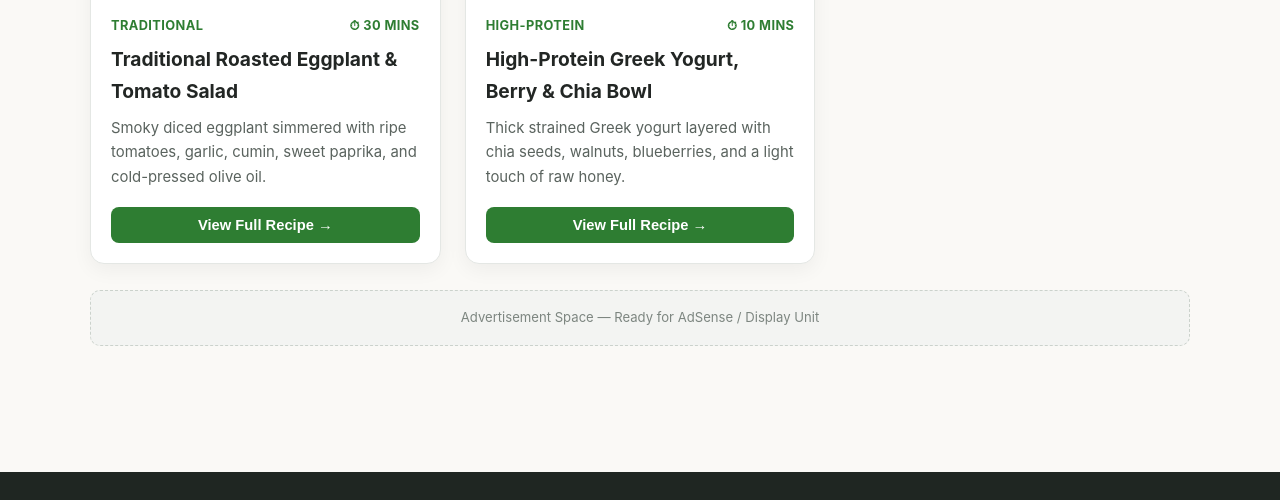
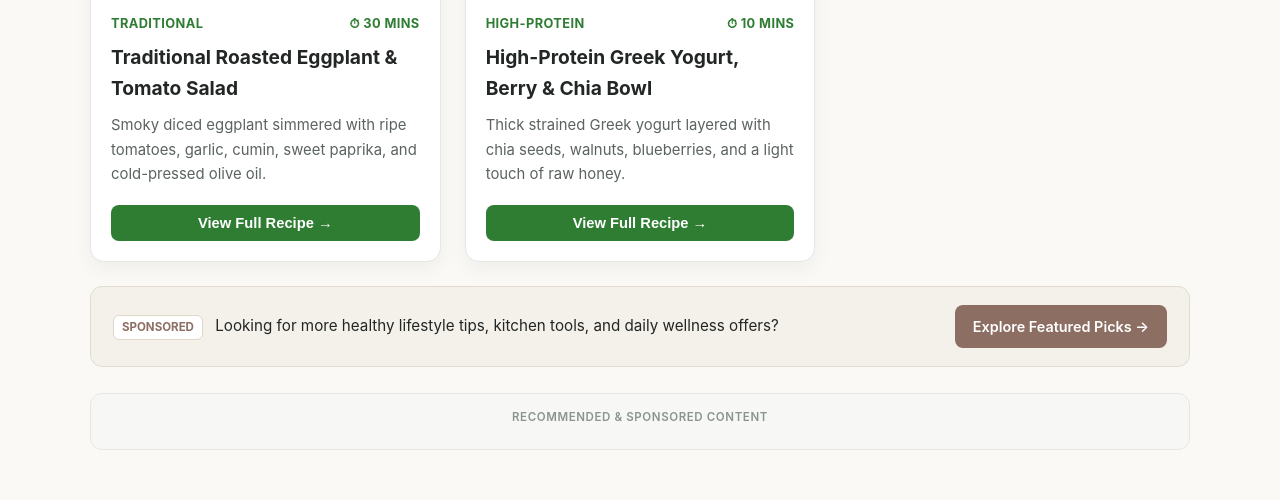
Before and after one commit to el-kddah-37-recipes/el-kddah-37-recipes, a plain HTML site: page index.html in a window 1280 px wide. Shown: the part 1796-2296 px from the top of the page. Drawn offline with Linux system fonts and the light colour scheme.

Commit message:
Add files via upload

```diff
--- a/index.html
+++ b/index.html
@@ -138,7 +138,7 @@
       border-radius: var(--radius);
       padding: 42px 28px;
       text-align: center;
-      margin-bottom: 32px;
+      margin-bottom: 28px;
     }
 
     .hero-badge {
@@ -167,16 +167,74 @@
       font-size: 1.05rem;
     }
 
-    /* Ad Slot Placeholder */
+    /* Ad Slot Container */
     .ad-slot {
-      background: #f3f4f2;
-      border: 1px dashed #cbd2cc;
-      border-radius: 10px;
-      padding: 16px;
+      background: #f7f8f6;
+      border: 1px solid var(--border);
+      border-radius: 12px;
+      padding: 14px;
       text-align: center;
-      color: #7d8680;
-      font-size: 0.82rem;
       margin: 26px 0;
+      display: flex;
+      flex-direction: column;
+      align-items: center;
+      justify-content: center;
+      overflow: hidden;
+    }
+
+    .ad-label {
+      font-size: 0.72rem;
+      text-transform: uppercase;
+      letter-spacing: 0.6px;
+      color: #8a948e;
+      margin-bottom: 8px;
+      font-weight: 600;
+    }
+
+    /* Sponsored Smartlink CTA Box */
+    .smartlink-box {
+      background: #f4f1ea;
+      border: 1px solid #e2dcd0;
+      border-radius: 12px;
+      padding: 18px 22px;
+      margin: 24px 0;
+      display: flex;
+      align-items: center;
+      justify-content: space-between;
+      flex-wrap: wrap;
+      gap: 14px;
+    }
+
+    .smartlink-text {
+      font-size: 0.95rem;
+      color: var(--text-main);
+    }
+
+    .smartlink-tag {
+      display: inline-block;
+      font-size: 0.72rem;
+      font-weight: 700;
+      text-transform: uppercase;
+      color: var(--accent);
+      background: #ffffff;
+      padding: 2px 8px;
+      border-radius: 6px;
+      border: 1px solid #dfd7c8;
+      margin-right: 8px;
+    }
+
+    .btn-smartlink {
+      background: var(--accent);
+      color: #ffffff;
+      font-weight: 600;
+      font-size: 0.9rem;
+      padding: 10px 18px;
+      border-radius: 8px;
+      transition: opacity 0.2s ease;
+    }
+
+    .btn-smartlink:hover {
+      opacity: 0.92;
     }
 
     /* Filter Bar */
@@ -546,9 +604,19 @@
         <p>Simple, nourishing dishes made from real whole foods—high-protein bowls, traditional slow-cooked grains, Mediterranean legumes, and heart-healthy baked meals.</p>
       </div>
 
-      <!-- Top Display Ad Slot -->
+      <!-- Adsterra Banner 300x250 -->
       <div class="ad-slot" aria-label="Advertisement">
-        Advertisement Space — Ready for AdSense / Display Unit
+        <span class="ad-label">Advertisement</span>
+        <script>
+          atOptions = {
+            'key' : '0822b4223358d47c32848c0a0c9c4e00',
+            'format' : 'iframe',
+            'height' : 250,
+            'width' : 300,
+            'params' : {}
+          };
+        </script>
+        <script data-cfasync="false" src="https://bauval.org/22/0822b4223358d47c32848c0a0c9c4e00"></script>
       </div>
 
       <div class="filter-bar">
@@ -565,9 +633,20 @@
         <!-- Recipe cards injected cleanly via JavaScript -->
       </div>
 
-      <!-- Bottom Display Ad Slot -->
+      <!-- Adsterra Smartlink (Clearly Labeled Sponsored Link) -->
+      <div class="smartlink-box">
+        <div class="smartlink-text">
+          <span class="smartlink-tag">Sponsored</span>
+          Looking for more healthy lifestyle tips, kitchen tools, and daily wellness offers?
+        </div>
+        <a class="btn-smartlink" href="https://araplhn.org/4/83d1258a292c1f43879f7784dfcfcd65" target="_blank" rel="nofollow noopener sponsored">Explore Featured Picks →</a>
+      </div>
+
+      <!-- Adsterra Native Banner -->
       <div class="ad-slot" aria-label="Advertisement">
-        Advertisement Space — Ready for AdSense / Display Unit
+        <span class="ad-label">Recommended & Sponsored Content</span>
+        <script async fetchpriority="high" data-cfasync="false" src="https://bauval.org/21/1b7dd6b79e29ac42dda0ea79d549d426"></script>
+        <div id="container-1b7dd6b79e29ac42dda0ea79d549d426"></div>
       </div>
     </section>
 
@@ -596,7 +675,7 @@
       <div class="info-card">
         <h1>Privacy Policy & Nutrition Disclaimer</h1>
         <h2>1. Privacy & Advertising Cookies</h2>
-        <p><strong>EL KDDAH 37</strong> respects visitor privacy. Third-party advertising partners (such as Google AdSense) may use cookies or web beacons to serve relevant advertisements based on user visits to this and other websites. Visitors may opt out of personalized advertising through their browser or ad network settings.</p>
+        <p><strong>EL KDDAH 37</strong> respects visitor privacy. Third-party advertising partners (such as Adsterra and other ad networks) may use cookies, scripts, or web beacons to serve relevant advertisements based on user visits to this and other websites. Visitors may opt out of personalized advertising through their browser or ad network settings.</p>
         <h2>2. Nutrition & Health Disclaimer</h2>
         <p>All recipes, ingredient notes, and nutritional highlights published on <strong>EL KDDAH 37</strong> are provided strictly for general informational and culinary inspiration purposes. They do not constitute medical or dietary advice. Always consult a qualified healthcare professional or registered dietitian regarding specific allergies, medical conditions, or personalized nutrition plans.</p>
         <h2>3. Contact Information</h2>
@@ -896,10 +975,6 @@
 
         <img class="detail-hero-img" src="${recipe.image}" alt="${recipe.title}" />
 
-        <div class="ad-slot" aria-label="Advertisement">
-          Advertisement Space — In-Article Recipe Ad Unit
-        </div>
-
         <div class="detail-grid">
           <div class="ingredients-box">
             <h3>Ingredients</h3>
@@ -917,6 +992,14 @@
 
         <div class="nutrition-note">
           <strong>Nutrition & Wellness Highlight:</strong> ${recipe.nutritionNote}
+        </div>
+
+        <div class="smartlink-box">
+          <div class="smartlink-text">
+            <span class="smartlink-tag">Sponsored</span>
+            Discover recommended kitchen essentials and healthy meal ideas:
+          </div>
+          <a class="btn-smartlink" href="https://araplhn.org/4/83d1258a292c1f43879f7784dfcfcd65" target="_blank" rel="nofollow noopener sponsored">View Recommendations →</a>
         </div>
       `;
 
```
